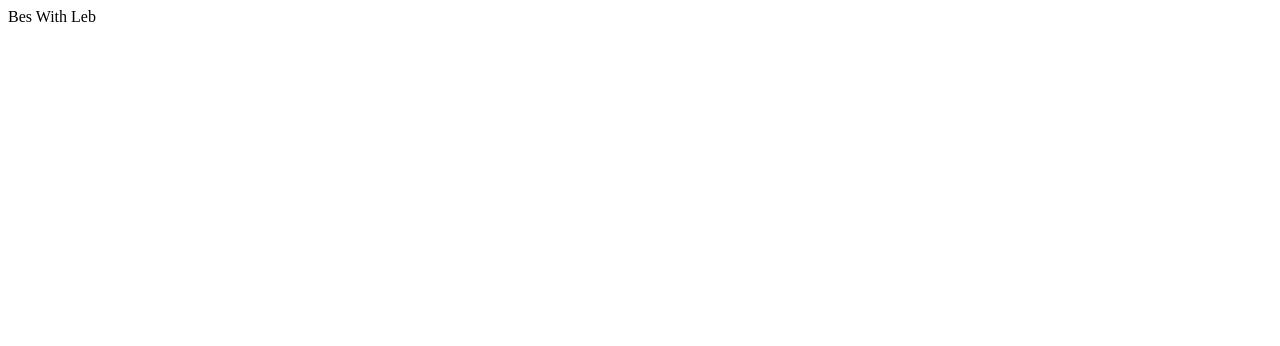
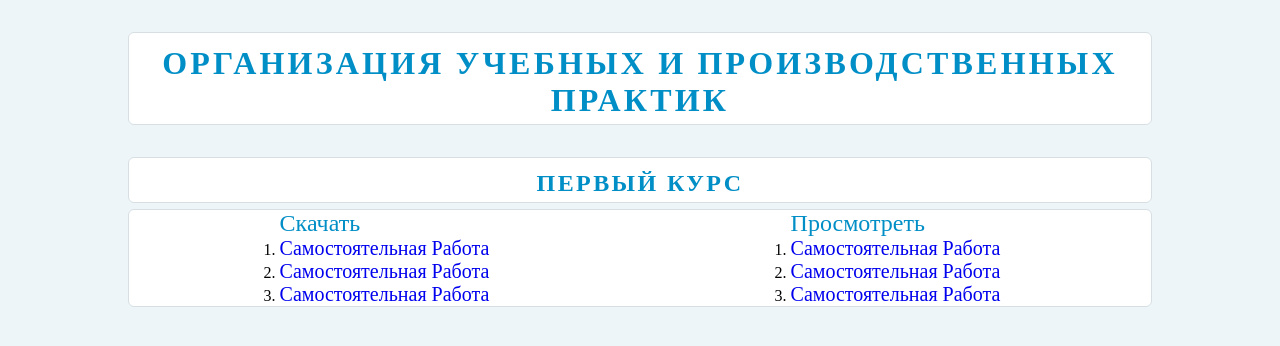
Before and after one commit to FekalisPoganchik/FekalisPoganchik.github.io, a plain HTML site: page YP&PP_Bes/index.html in a window 1280 px wide. Drawn offline with Linux system fonts and the light colour scheme.

Commit message:
pre-release

```diff
--- a/YP&PP_Bes/index.html
+++ b/YP&PP_Bes/index.html
@@ -4,9 +4,61 @@
         <meta charset="UTF-8" />
         <meta http-equiv="X-UA-Compatible" content="IE=edge" />
         <meta name="viewport" content="width=device-width, initial-scale=1.0" />
-        <title>Document</title>
+        <title>УПиПП</title>
+        <link rel="stylesheet" href="css/style.min.css" />
     </head>
     <body>
-        Bes With Leb
+        <div class="main">
+            <header class="header">
+                Организация учебных и производственных практик
+            </header>
+            <div class="main__content">
+                <section class="card">
+                    <header class="card__header">Первый курс</header>
+                    <description class="card__downloads">
+                        <div class="card__downloads__left">
+                            <span>Скачать</span>
+                            <ol>
+                                <li>
+                                    <a download href="./downloads/2.pdf"
+                                        >Самостоятельная Работа</a
+                                    >
+                                </li>
+                                <li>
+                                    <a download href="./downloads/2.pdf"
+                                        >Самостоятельная Работа</a
+                                    >
+                                </li>
+                                <li>
+                                    <a download href="./downloads/2.pdf"
+                                        >Самостоятельная Работа</a
+                                    >
+                                </li>
+                            </ol>
+                        </div>
+                        <div class="card__downloads__right">
+                            <span>Просмотреть</span>
+                            <ol>
+                                <li>
+                                    <a target="_blank" href="./downloads/2.pdf"
+                                        >Самостоятельная Работа</a
+                                    >
+                                </li>
+                                <li>
+                                    <a target="_blank" href="./downloads/2.pdf"
+                                        >Самостоятельная Работа</a
+                                    >
+                                </li>
+                                <li>
+                                    <a target="_blank" href="./downloads/2.pdf"
+                                        >Самостоятельная Работа</a
+                                    >
+                                </li>
+                            </ol>
+                        </div>
+                    </description>
+                </section>
+            </div>
+        </div>
     </body>
 </html>
--- /dev/null
+++ b/YP&PP_Bes/scss/_general.scss
@@ -0,0 +1,63 @@
+.main {
+    display: flex;
+    justify-content: center;
+    flex-direction: column;
+    align-items: center;
+    margin-top: 32px;
+    &__content {
+        width: 80%;
+    }
+    .header {
+        font-size: 32px;
+        border: 1px solid $border;
+        padding: 12px 15px 5px 15px;
+        letter-spacing: 0.1em;
+        text-transform: uppercase;
+        color: $main;
+        font-weight: 700;
+        text-align: center;
+        background: $white;
+        border-radius: 6px;
+        width: 80%;
+    }
+    .card {
+        margin-top: 32px;
+        &__header {
+            font-size: 24px;
+            border: 1px solid $border;
+            padding: 12px 15px 5px 15px;
+            letter-spacing: 0.1em;
+            text-transform: uppercase;
+            color: $main;
+            font-weight: 700;
+            text-align: center;
+            margin-bottom: 6px;
+            background: $white;
+            border-radius: 6px;
+        }
+        &__downloads {
+            display: flex;
+            justify-content: space-around;
+            border: 1px solid $border;
+            border-radius: 6px;
+            background: $white;
+
+            span {
+                font-size: 24px;
+                color: $main;
+            }
+            a {
+                text-decoration: none;
+                font-size: 20px;
+            }
+            &__left {
+                display: flex;
+                flex-direction: column;
+            }
+            &__right {
+                display: flex;
+                flex-direction: column;
+            }
+        }
+    }
+}
--- /dev/null
+++ b/YP&PP_Bes/scss/_media.scss
@@ -0,0 +1,23 @@
+@media (max-width: 700px) {
+    .main {
+        margin-top: 16px;
+        .header {
+            font-size: 16px;
+            letter-spacing: 0;
+            line-height: 1.5em;
+        }
+        .card {
+            margin-top: 16px;
+            &__header {
+                font-size: 16px;
+            }
+            &__downloads {
+                align-items: center;
+                flex-direction: column;
+                a {
+                    font-size: 16px;
+                }
+            }
+        }
+    }
+}
--- /dev/null
+++ b/YP&PP_Bes/scss/_variables.scss
@@ -0,0 +1,4 @@
+$border: #d7dfe3;
+$main: #008ec6;
+$white: #fff;
+$background: #eef5f9;
--- /dev/null
+++ b/YP&PP_Bes/scss/style.scss
@@ -0,0 +1,12 @@
+@import "variables";
+@import "general";
+@import "media";
+
+* {
+    margin: 0;
+    padding: 0;
+    box-sizing: border-box;
+}
+body {
+    background-color: $background;
+}
```
Also changed, not shown: YP&PP_Bes/css/style.min.css (added), 2 other files.
